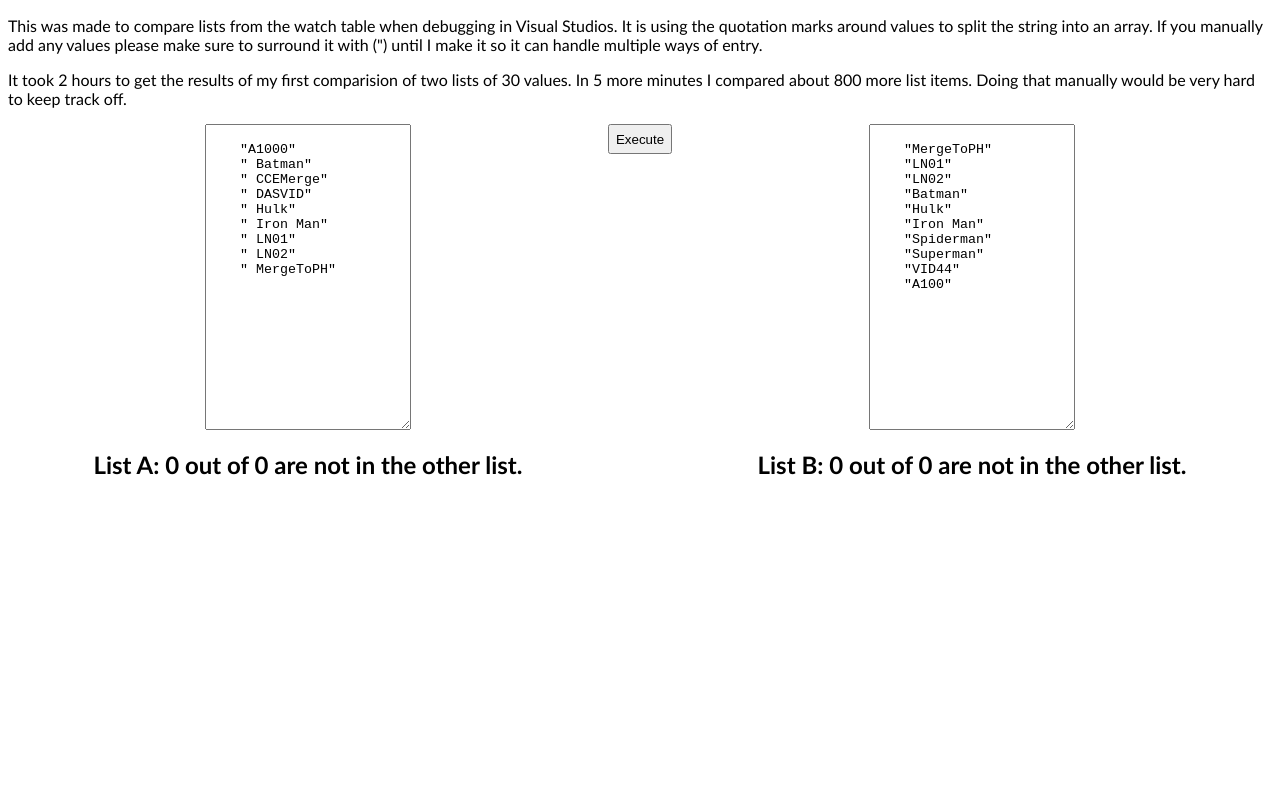
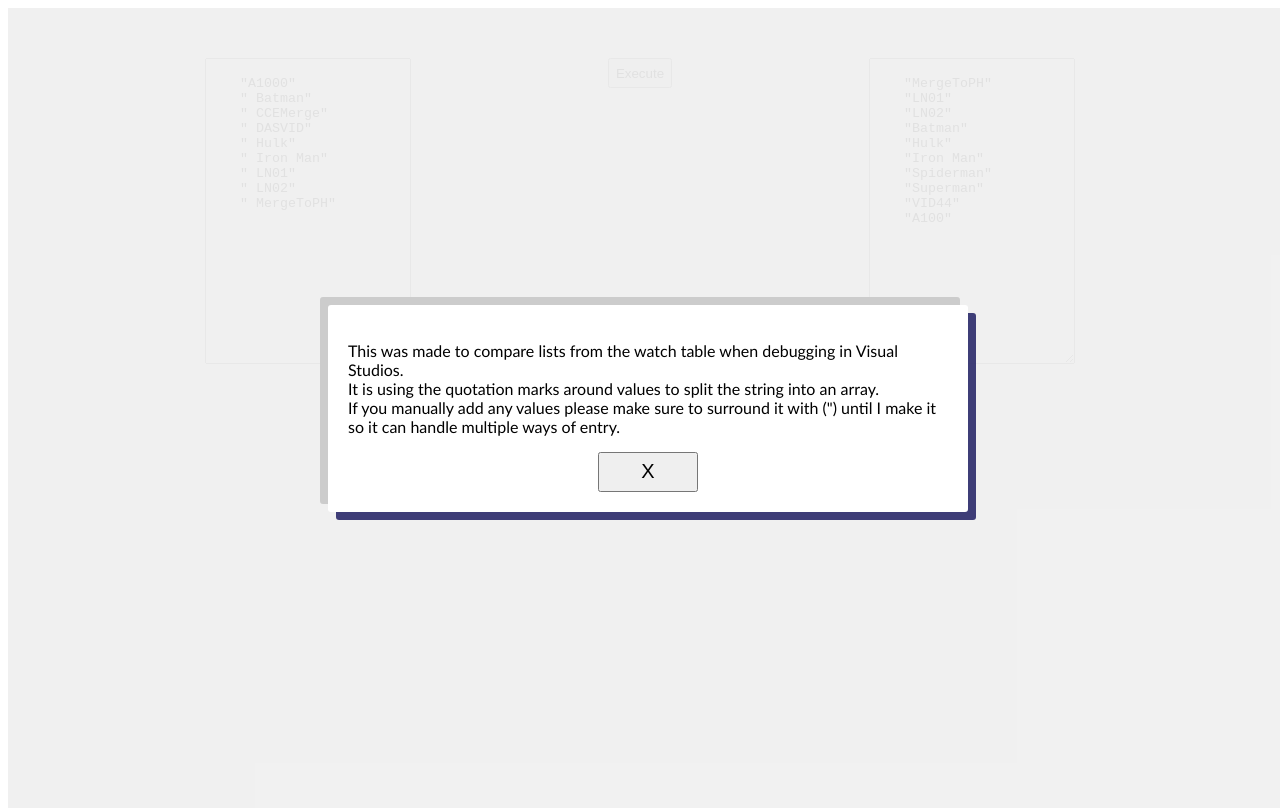
Before and after one commit to josiahjswab/functions, a React (Vite) app: page / in a window 1280 px wide. Built offline with nearby package versions, Linux system fonts and the light colour scheme.

Commit message:
Adds welcome modal and improves visual feedback

```diff
--- a/src/js/App.jsx
+++ b/src/js/App.jsx
@@ -1,13 +1,25 @@
-import React, { Component } from 'react';
+import React, { Component, useState } from 'react';
 import SortAndCompare from './SortAndCompareList/SortAndCompare';
 import './styles.css';
 
 export default function App() {
+    const [showModal, setShowModal] = useState(true);
+
     return (
         <div>
-            <p>This was made to compare lists from the watch table when debugging in Visual Studios. It is using the quotation marks around values to split the string into an array. If you manually add any values please make sure to surround it with (") until I make it so it can handle multiple ways of entry.</p>
-            <p>It took 2 hours to get the results of my first comparision of two lists of 30 values. In 5 more minutes I compared about 800 more list items. Doing that manually would be very hard to keep track off.</p>
-            <SortAndCompare/>
+            {showModal ?
+            <div id="iceout">
+                <div id='modal' >
+                    <p>This was made to compare lists from the watch table when debugging in Visual Studios. <br/>It is using the quotation marks around values to split the string into an array. <br/>If you manually add any values please make sure to surround it with (") until I make it so it can handle multiple ways of entry.</p>
+                    <button onClick={() => setShowModal(!showModal)}>X</button>
+                </div>
+            </div>
+            :
+            null
+            }
+
+            {/* <p>It took 2 hours to get the results of my first comparision of two lists of 30 values. In 5 more minutes I compared about 800 more list items. Doing that manually would be very hard to keep track off.</p> */}
+            <SortAndCompare showModal={showModal}/>
         </div>
     )
 }
--- a/src/js/SortAndCompareList/SortAndCompare.jsx
+++ b/src/js/SortAndCompareList/SortAndCompare.jsx
@@ -2,7 +2,7 @@ import React, { useState, useEffect } from 'react';
 import { utilityForEachLi, formatListIntoArray } from '../common';
 import './sortAndCompare.css';
 
-function SortAndCompare() {
+function SortAndCompare(props) {
     const [_listA, setListA] = useState(`
     "A1000"
     " Batman"
@@ -31,6 +31,8 @@ function SortAndCompare() {
     const [countAB, setCountAB] = useState([0, 0]);
     const [resultA, setResultA] = useState("");
     const [resultB, setResultB] = useState("");
+    const { showModal } = props;
+    console.log(showModal);
 
     function thisFoo() {
         setDbIsMissing([]);
@@ -55,8 +57,10 @@ function SortAndCompare() {
     }
 
     useEffect(() => {
-        setResultA(`List A: ${dbIsMissing.length} out of ${countAB[0]} are not in the other list.`);
-        setResultB(`List B: ${testIsMissing.length} out of ${countAB[1]} are not in the other list.`);
+        if (!showModal) {
+            setResultA(`List A: ${dbIsMissing.length} out of ${countAB[0]} are not in the other list.`);
+            setResultB(`List B: ${testIsMissing.length} out of ${countAB[1]} are not in the other list.`);
+        }
     }, [dbIsMissing]);
 
     return (
--- a/src/js/SortAndCompareList/sortAndCompare.css
+++ b/src/js/SortAndCompareList/sortAndCompare.css
@@ -2,6 +2,7 @@ textarea {
     width: 200px;
 }
 #container_sort_compare {
+    padding-top: 50px;
     display: flex;
     flex-direction: row;
     justify-content: space-evenly;
--- a/src/js/styles.css
+++ b/src/js/styles.css
@@ -1,3 +1,34 @@
 #root {
     font-family: 'Gill Sans', 'Gill Sans MT', Calibri, 'Trebuchet MS', sans-serif;
 }
+
+#iceout {
+    height: 100vh;
+    width: 100vw;
+    position: absolute;
+    background-color: #f0f0f0f0;
+    display: flex;
+    flex-direction: column;
+    justify-content: center;
+    align-items: center;
+}
+
+#modal {
+    display: flex;
+    flex-direction: column;
+    justify-content: center;
+    align-items: center;
+    background-color: white;
+    padding: 20px;
+    border-radius: 3px;
+    box-shadow: 0.5rem 0.5rem rgba(11, 10, 85, 0.774), -0.5rem -0.5rem #ccc;
+
+}
+#modal p {
+    max-width: 600px;
+}
+#modal button {
+    width: 100px;
+    height: 40px;
+    font-size: 20px;
+}
```
